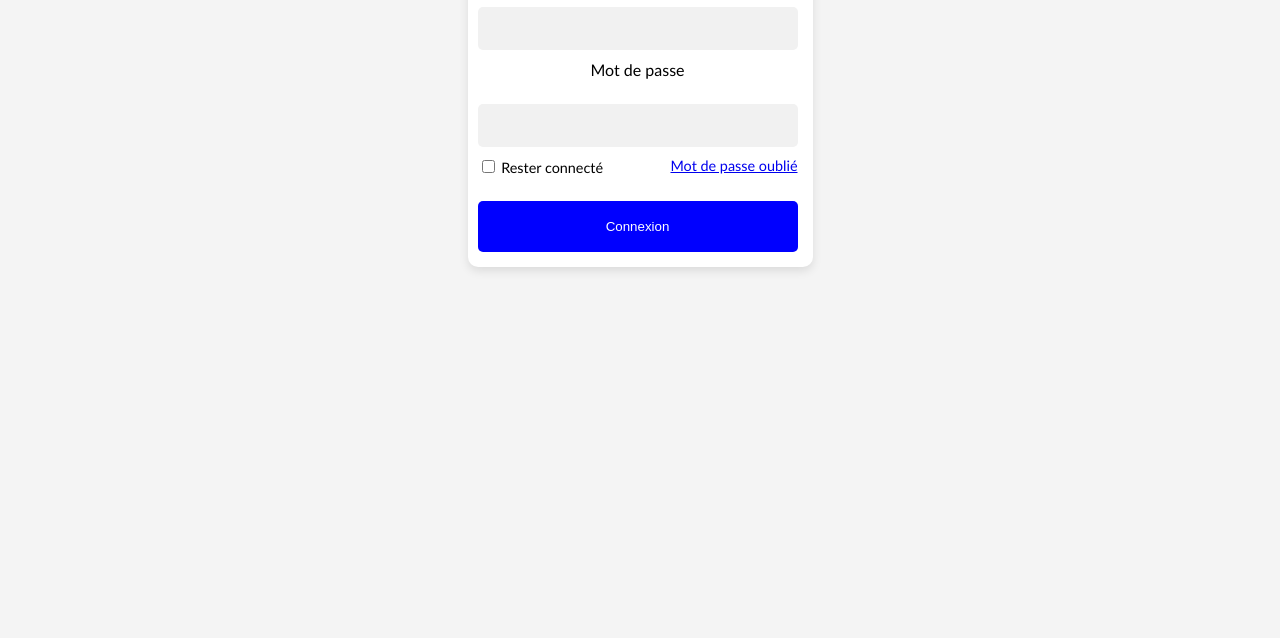
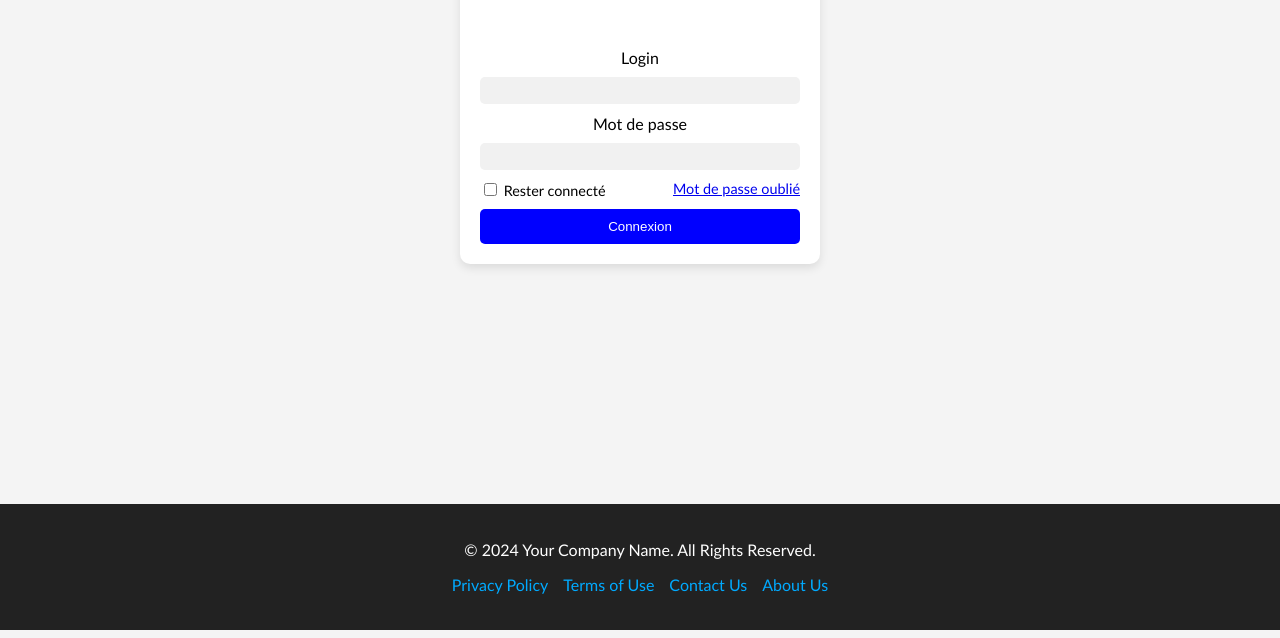
Before and after one commit to jymax4rl/justiceRepo, a plain HTML site: page index.html in a window 1280 px wide. Shown: the part 354-992 px from the top of the page. Before the commit the page ends 816 px from the top, so only its background shows below. Drawn offline with Linux system fonts and the light colour scheme.

Commit message:
added and successfully placed the form,cookie banner and footer

```diff
--- a/index.html
+++ b/index.html
@@ -52,5 +52,17 @@
             <button type="submit" class="login-button">Connexion</button>
         </form>
     </div>
+
+    <footer class="footer">
+        <div class="footer-container">
+            <p>&copy; 2024 Your Company Name. All Rights Reserved.</p>
+            <ul class="footer-links">
+                <li><a href="#">Privacy Policy</a></li>
+                <li><a href="#">Terms of Use</a></li>
+                <li><a href="#">Contact Us</a></li>
+                <li><a href="#">About Us</a></li>
+            </ul>
+        </div>
+    </footer>
 </body>
 </html>
--- a/styles.css
+++ b/styles.css
@@ -1,35 +1,38 @@
 body {
     display: flex;
+    flex-direction: column;
     justify-content: center;
     align-items: center;
-    height: 100vh;
+    min-height: 100vh;
     background-color: #f4f4f4;
     font-family: 'Gill Sans', 'Gill Sans MT', Calibri, 'Trebuchet MS', sans-serif;
 }
+
 .loginWrapper {
-display: grid
-;
-height: 50vh;
+    display: grid;
+    height: auto;
     width: 85vw;
-grid-template-rows: auto auto;
-/* gap: 20px; */
+    grid-template-columns: 1fr;
+    gap: 80px;
     background: white;
-padding: 10px 15px 15px 10px;
+    padding: 20px;
     border-radius: 10px;
     box-shadow: 0 4px 10px rgba(0, 0, 0, 0.1);
     max-width: 320px;
     text-align: center;
+    margin: 30vh auto 30vh auto;
 }
 .logo img {
 
 width: 150px;
 /* margin: 20px auto -30px; */
 margin-top: 20px;
-margin-bottom: -3em;
+/* margin-bottom: -3em;  */
 
 }
   .login-form {
-    display: grid;
+            display: flex;
+            flex-direction: column;
             gap: 10px;
         }
 
@@ -109,3 +112,38 @@ align-items: center;
 .cookie-banner button:hover {
     background: #0088cc;
 }
+.footer {
+    background-color: #222;
+    color: white;
+    text-align: center;
+    padding: 20px;
+    position: relative;
+    bottom: 0;
+    width: 100%;
+}
+
+.footer-container {
+    max-width: 1200px;
+    margin: auto;
+}
+
+.footer-links {
+    list-style: none;
+    padding: 0;
+    display: flex;
+    justify-content: center;
+    gap: 15px;
+}
+
+.footer-links li {
+    display: inline;
+}
+
+.footer-links a {
+    color: #00aaff;
+    text-decoration: none;
+}
+
+.footer-links a:hover {
+    text-decoration: underline;
+}
```
Lines whose indentation alone changed are shown as unchanged.
